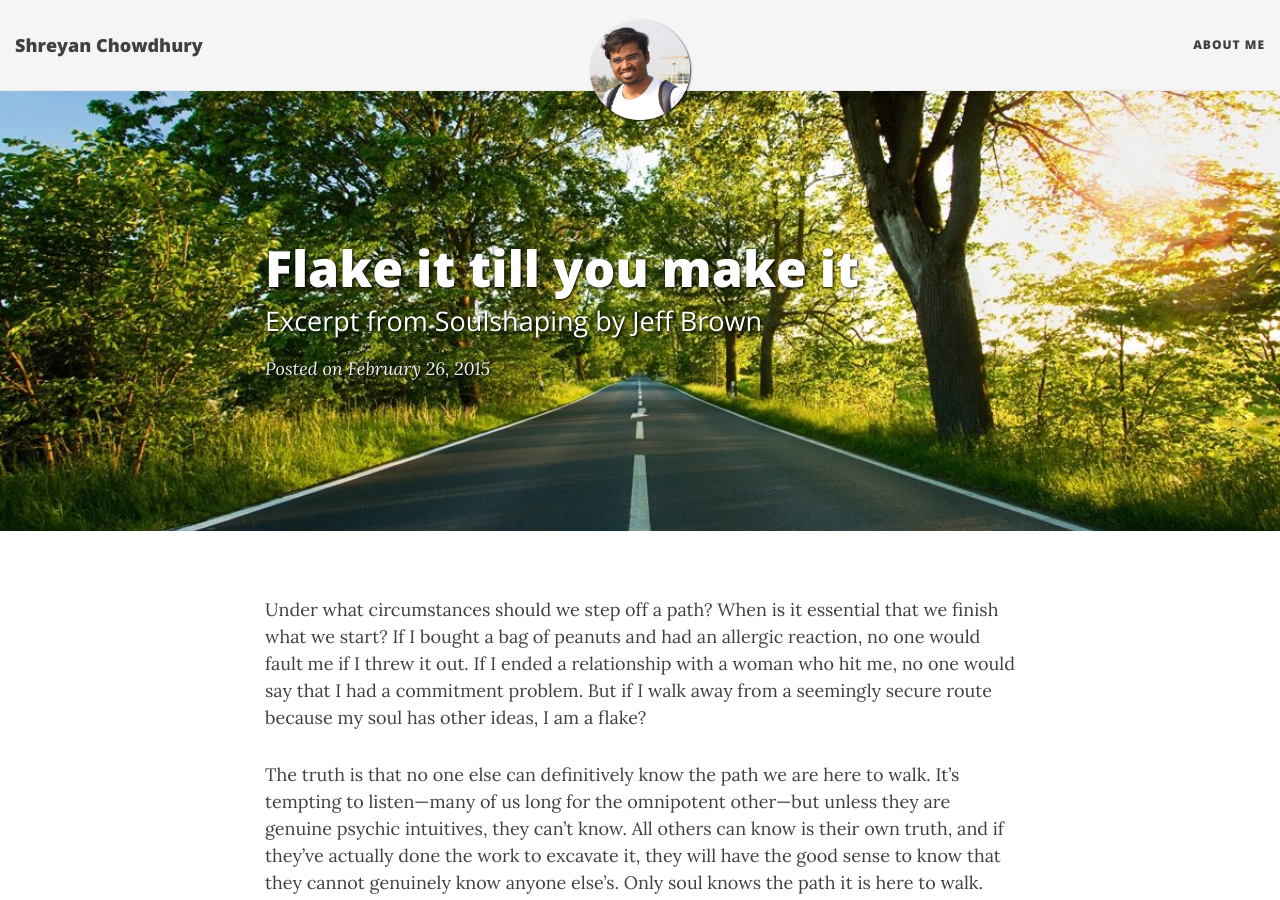
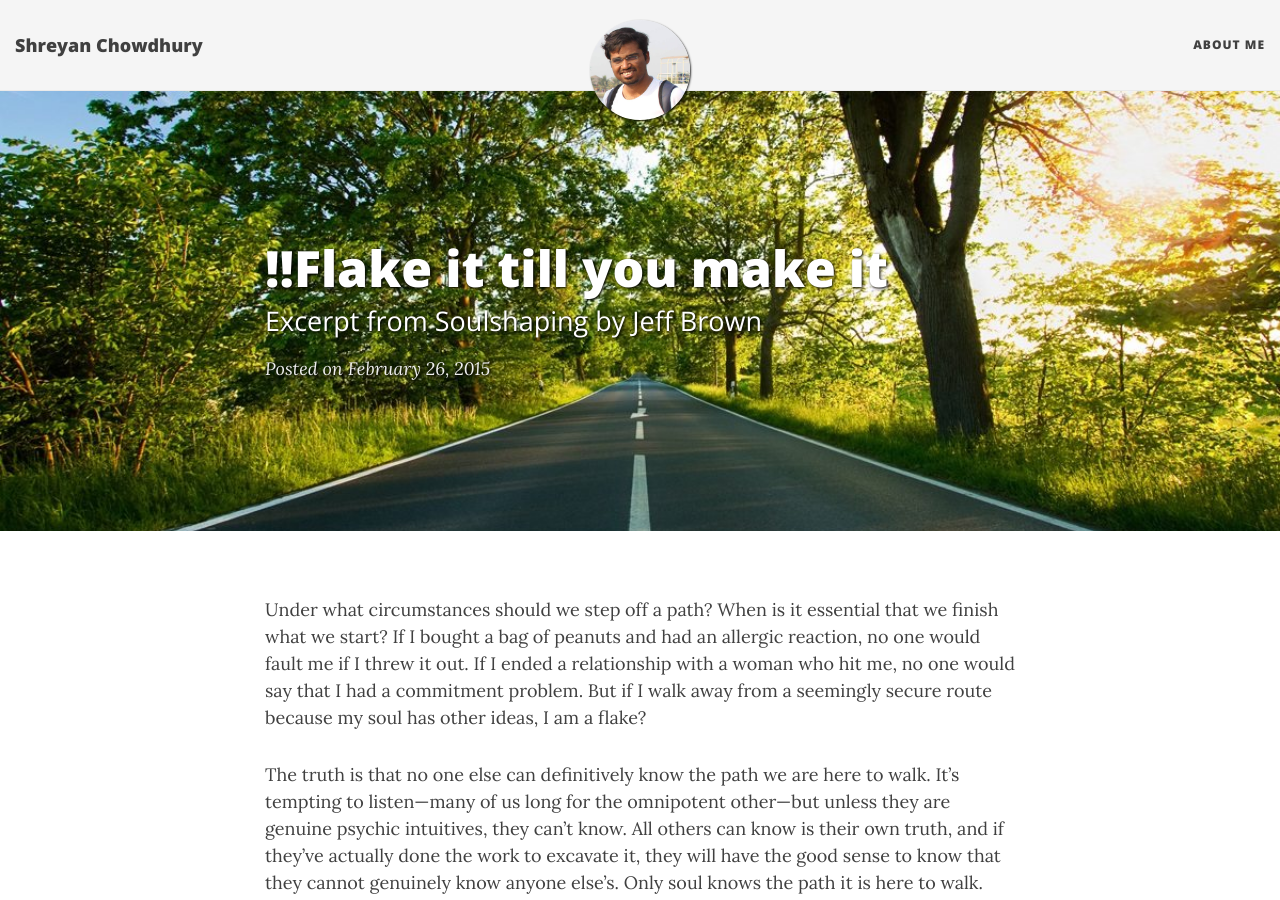
Before and after one commit to shreyanc/shreyanc.github.io, a Jekyll site: the page built from _posts/2015-02-26-flake-it-till-you-make-it.md, in a window 1280 px wide and 900 px high. Built offline with Jekyll 4.4.1, drawn with Linux system fonts in a browser that asks for light colours; nearby versions of some CDN libraries.

Commit message:
Update header.html

```diff
--- a/_includes/header.html
+++ b/_includes/header.html
@@ -25,7 +25,7 @@
     <div class="row">
       <div class="col-lg-8 col-lg-offset-2 col-md-10 col-md-offset-1">
         <div class="{{ include.type }}-heading">
-          <h1>{% if page.title %}{{ page.title }}{% else %}<br/>{% endif %}</h1>
+          <h1>!!{% if page.title %}{{ page.title }}{% else %}<br/>{% endif %}</h1>
 		  {% if page.subtitle %}
 		    {% if include.type == "page" %}
             <hr class="small">
```
